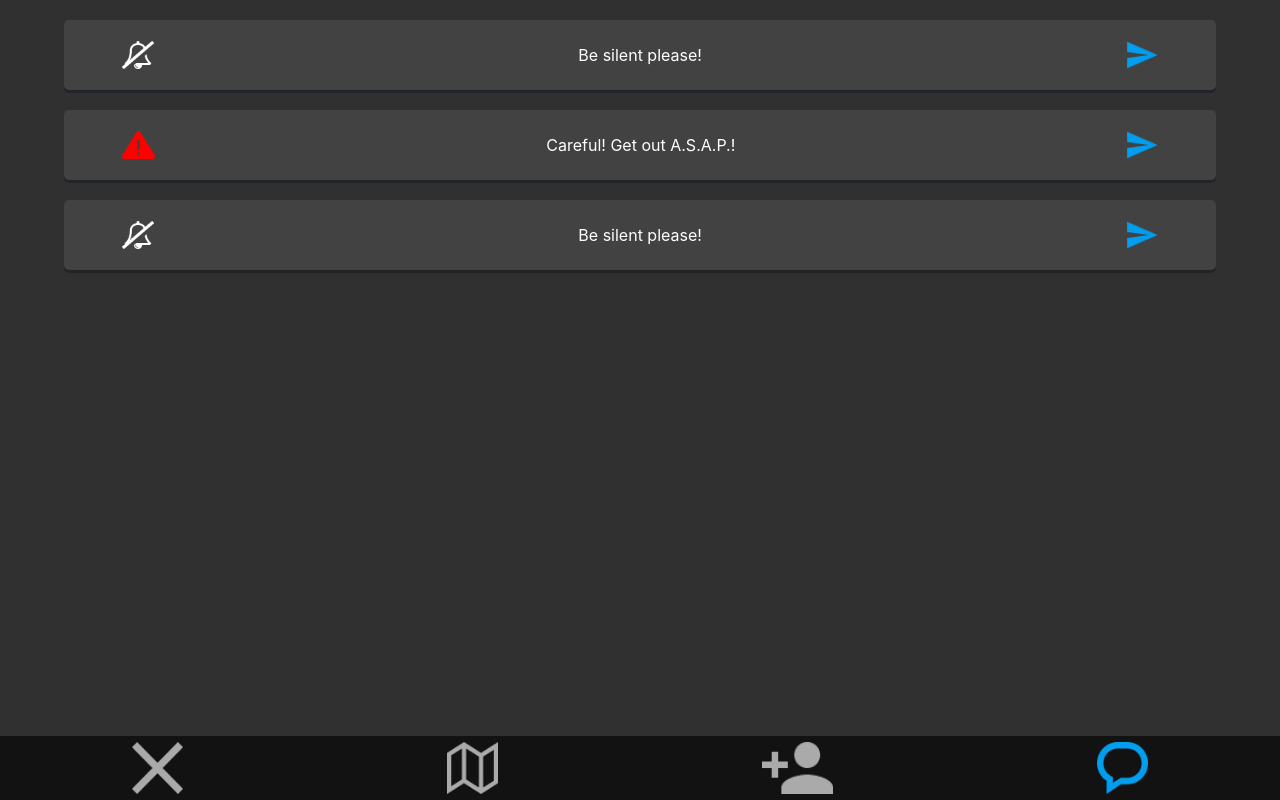
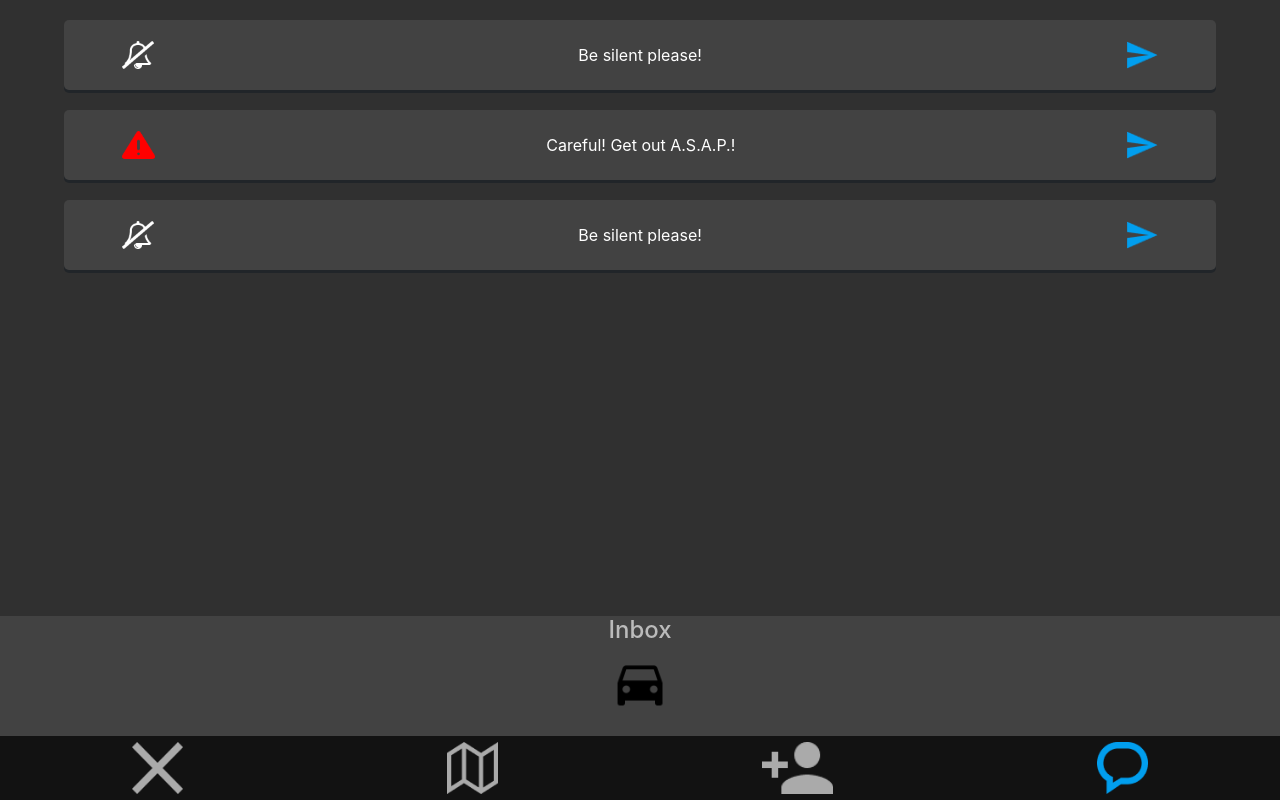
Before and after one commit to JopBB/mobilesystems, a Nuxt app: page /chat in a window 1280 px wide. Built offline with nearby package versions, Linux system fonts and the light colour scheme.

Commit message:
initial inbox

```diff
--- a/pages/chat.vue
+++ b/pages/chat.vue
@@ -61,6 +61,26 @@
 		text-align: center;
 		margin: auto;
 	}
+
+	#recievedMessages{
+		position: absolute;
+		bottom:8%;
+		width:100%;
+		height:15%;
+		text-align: center;
+		background-color: #424242;
+	}
+
+	#recievedMessages h4{
+		color:#BBB;
+	}
+
+	#recievedMessages img{
+		height:50%;
+		margin: auto;
+		display: block;
+
+	}
 </style>
 
 
@@ -74,9 +94,7 @@
 					<img @click="sendMessage('silence')" src="send.png">
 				</div>
 			</div>
-		</div>
 
-		<div id="chatMessages">
 			<div class="message">
 				<div class="messageImageWrapper">
 					<img src="warning.png">
@@ -84,9 +102,7 @@
 					<img @click="sendMessage('warning')" src="send.png">
 				</div>
 			</div>
-		</div>
 
-		<div id="chatMessages">
 			<div class="message">
 				<div class="messageImageWrapper">
 					<img src="silence.png">
@@ -96,7 +112,10 @@
 			</div>
 		</div>
 
-
+		<div id="recievedMessages">
+			<h4>Inbox</h4>
+			<img src="carIcon.png">
+		</div>
 
 	    <div id="botBar">
 	    	<deleteAll @click="deleteAll.confirmDelete()"></deleteAll>
--- /dev/null
+++ b/pages/watch.vue
@@ -0,0 +1,35 @@
+<style>
+	#watchDiv{
+		border-radius: 50%;
+		width:400px;
+		height:400px;
+		background-color: cyan;
+	}
+
+	#botRow{
+		position: absolute;
+		top:300px;
+		border-top:2px solid black;
+		background-color: red;
+		height:100px;
+		width:342px;
+		left:29px;
+		border-radius: 0 0 50% 50%;
+	}
+
+</style>
+
+<template>
+	<div>
+		<div id="watchDiv">
+
+
+
+			<div id="botRow">
+
+			</div>
+
+
+		</div>
+	</div>
+</template>
```
Also changed, not shown: static/carIcon.png (added), 5 other files (tests, documents, lock files or other folders).
